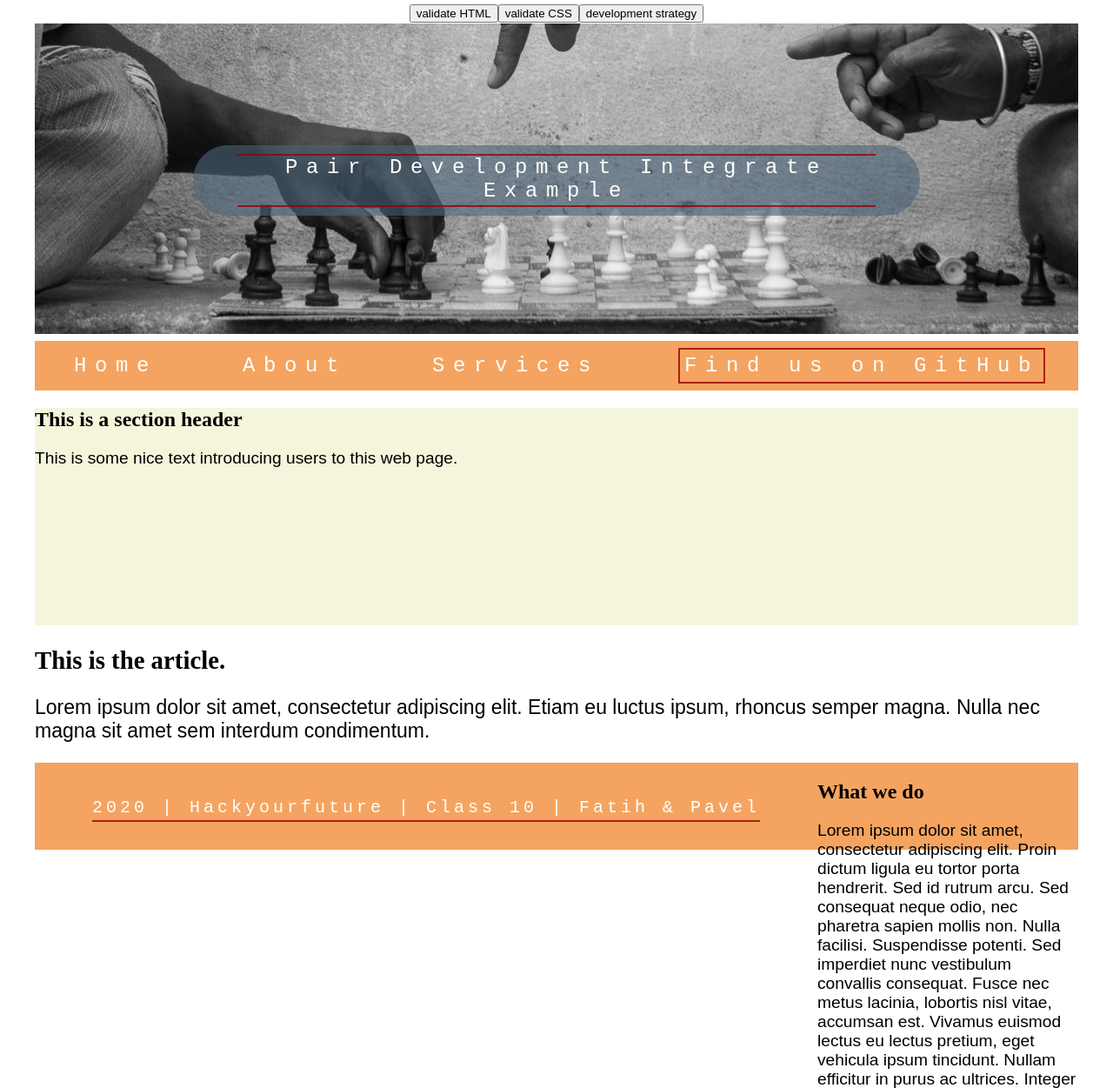
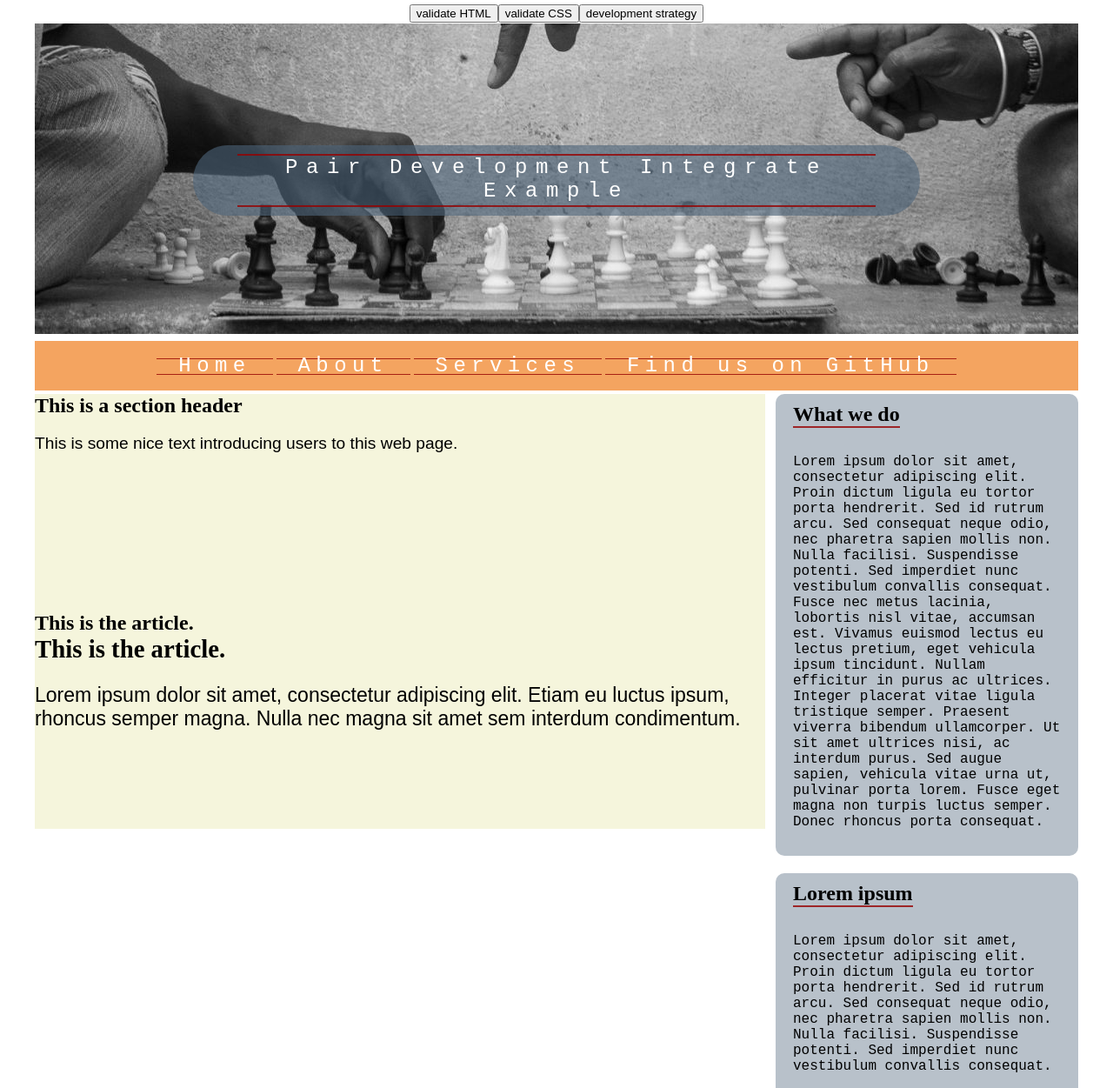
Before and after one commit to fmkarakus/pair-integrate, a plain HTML site: page index.html in a window 1280 px wide. Shown: the top 1251 px of the page at 87% size. Drawn offline with Linux system fonts and the light colour scheme.

Commit message:
aside markup and styling
close gh-2

```diff
--- a/index.html
+++ b/index.html
@@ -1,5 +1,5 @@
 <!DOCTYPE html>
-<html>
+<html lang="en">
 
 <head>
   <title>Pair Integrate Example</title>
@@ -24,14 +24,14 @@
   </header>
 
   <nav>
-
+    <ul>
       <li><a href="#">Home</a></li>
       <li><a href="#">About</a></li>
       <li><a href="#">Services</a></li>
       <li class="current"><a href="https://github.com/fmkarakus/pair-integrate">Find us on GitHub</a></li>
-
+    </ul>
   </nav>
-
+  <main>
     <section>
       <h2>This is a section header</h2>
       <p>
@@ -39,13 +39,17 @@
       </p>
     </section>
 
-  </section>
+    <section>
+      <h2>This is the article.</h2>
       <article>
         <h2>This is the article.</h2>
-      <p>Lorem ipsum dolor sit amet, consectetur adipiscing elit. Etiam eu luctus ipsum, rhoncus semper magna. Nulla nec magna sit amet sem interdum condimentum.
+        <p>Lorem ipsum dolor sit amet, consectetur adipiscing elit. Etiam eu luctus ipsum, rhoncus semper magna. Nulla
+          nec
+          magna sit amet sem interdum condimentum.
         </p>
       </article>
     </section>
+  </main>
 
   <aside>
     <div class="info">
@@ -58,6 +62,12 @@
         nisi, ac interdum purus. Sed augue sapien, vehicula vitae urna ut, pulvinar porta lorem. Fusce eget magna non
         turpis luctus semper. Donec rhoncus porta consequat.</p>
     </div>
+    <div class="info">
+      <h2>Lorem ipsum</h2>
+      <p>Lorem ipsum dolor sit amet, consectetur adipiscing elit. Proin dictum ligula eu tortor porta hendrerit. Sed id
+        rutrum arcu. Sed consequat neque odio, nec pharetra sapien mollis non. Nulla facilisi. Suspendisse potenti. Sed
+        imperdiet nunc vestibulum convallis consequat.</p>
+    </div>
   </aside>
 
   <footer>
--- a/style.css
+++ b/style.css
@@ -1,4 +1,3 @@
-
 body {
     margin: 0 40px;
     padding: 0;
@@ -32,8 +31,21 @@ header {
 h1, a, footer p {
     font-family:monospace;
     font-weight: lighter;
+    font-size: 1.5rem;
+ }
+
+ h1 {
     letter-spacing: .6rem;
-    font-size: 1.5rem;
+ }
+
+ a {
+    letter-spacing: .4rem;
+ }
+
+ aside p {
+    font-family:monospace;
+    font-weight: lighter;
+    font-size: 1rem;
  }
 
  footer p {
@@ -53,21 +65,29 @@ nav {
     background-color: sandybrown;
     border-top: 4px solid white;
     list-style-type:none;
-    padding: 10px 40px;
+    padding: 10px 0;
     display: flex;
     justify-content: space-between;
+    margin-bottom: 4px;
+    text-align: center;
+}
+
+ul{
+    margin: 0 auto;
+    padding: 0;
+
 }
 
 nav  li {
-    display: inline ;
+    border-top: 1px solid rgb(150,0,0,.8);
+    border-bottom: 1px solid rgb(150,0,0,.8);;
+    display: inline;
+    padding: 0 20px 0 20px;
 }
 
-li.current {
-    outline: 2px solid rgb(150,0,0,.8);
-}
+
 
 nav a {
-    font-size: 1.5rem;
     color: white;
     text-decoration: none;
     display: inline-block;
@@ -77,14 +97,40 @@ nav a {
 nav a:active, nav a:hover {
     outline: 2px solid rgb(150,0,0,.8);
 }
+main {
+    padding:0;
+    float: left;
+    width:70%;
+}
+aside {
 
-aside {
     float: right;
-    width: 25%;
+    width: 29%;
+
+}
+
+.info {
+    border-radius: 10px;
+    background-color: rgb(78, 100, 123, 0.4);
+    margin-bottom: 20px;
+    padding-bottom: 10px;
+}
+.info:last-child{
+    margin-bottom: 10px;
+}
+.info p{
+    margin: 20px;
+}
+
+.info h2{
+    display: inline-block;
+    border-bottom:2px solid rgb(150,0,0,.8);
+    margin: 10px 20px;
 }
 
 
 footer {
+    clear: both;
     background-color: sandybrown;
     width:100%;
     margin: 0 auto;
@@ -107,6 +153,10 @@ section {
 
   }
 
+  section h2 {
+      margin:0;
+  }
+
   p {
     font-family: fantasy;
     font-size: 1.2em;
```
Lines whose indentation alone changed are shown as unchanged.
